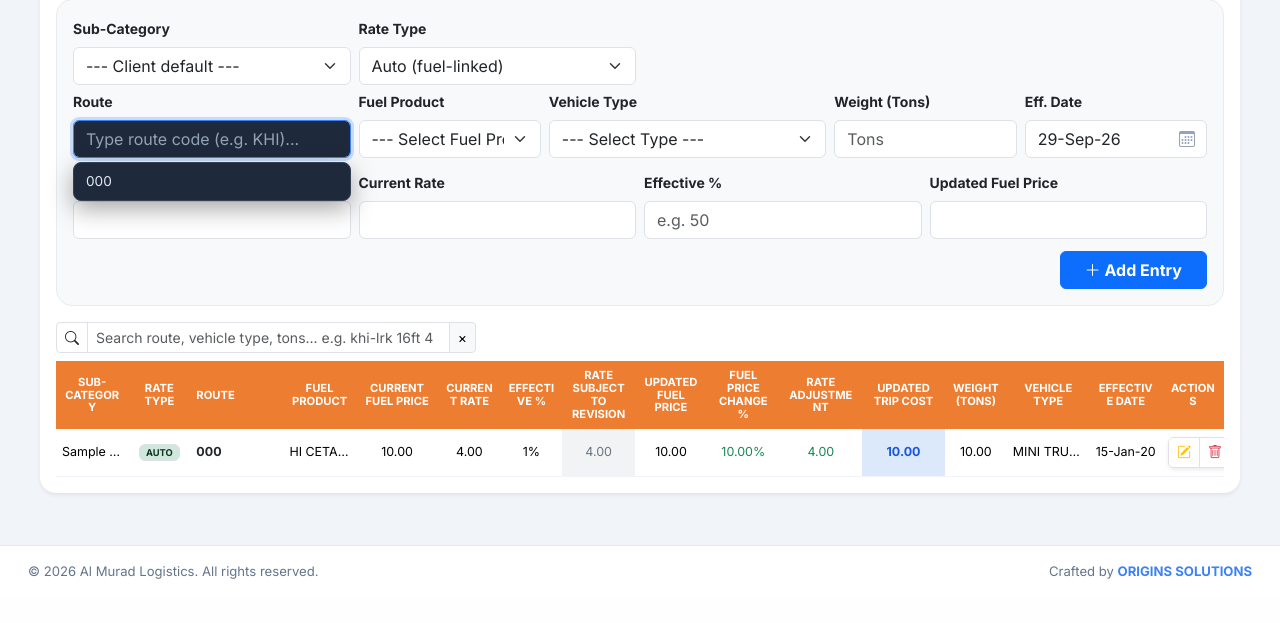
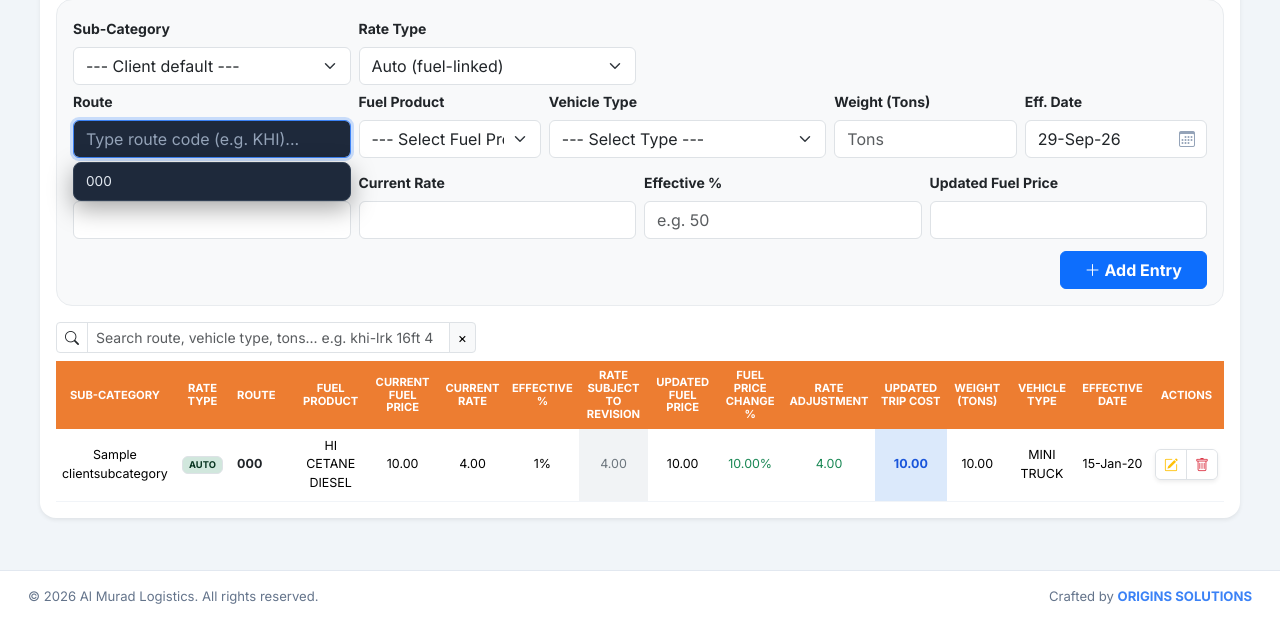
Before and after one commit to sheikhharis-gif/al_murad, a Django app: page /expenses/clients/1/rates/ in a window 1280 px wide. Shown: the part 1014-1637 px from the top of the page. Before the commit the page ends 1593 px from the top, so only its background shows below. Run offline with Django 5.2, Linux system fonts and the light colour scheme; a user stored in the database is signed in; data comes from the database, SQL or seed files in the repository; tables that the repository leaves empty hold one stand-in row (values such as "Sample post").

Commit message:
Client Rates tables: show full sub-category / fuel product names and rates
Cells were forced onto one line and cut with an ellipsis (HUB BISC...,
HI-CETAN..., 20,442....). Columns now size to their content: names wrap,
numbers stay whole, and a wide table scrolls sideways.

Co-Authored-By: Claude Opus 5.5 <noreply@anthropic.com>

```diff
--- a/masters/templates/clients/client_rates.html
+++ b/masters/templates/clients/client_rates.html
@@ -272,7 +272,7 @@
                 </div>
                 <span class="small text-muted rate-search-count"></span>
             </div>
-            <div style="max-height: 400px; overflow-y: auto;">
+            <div style="max-height: 400px; overflow: auto;">
                 <table class="table table-hover align-middle custom-table rate-table mb-0">
                     <colgroup>
                         {% if client.has_sub_categories %}<col style="width:7%"><col style="width:6%">{% endif %}
@@ -441,7 +441,7 @@
                 </div>
                 <span class="small text-muted rate-search-count"></span>
             </div>
-            <div style="max-height: 400px; overflow-y: auto;">
+            <div style="max-height: 400px; overflow: auto;">
                 <table class="table table-hover align-middle custom-table rate-table mb-0">
                     <colgroup>
                         <col style="width:9%">
@@ -796,9 +796,11 @@
     .x-small { font-size: 0.7rem; text-transform: uppercase; font-weight: bold; color: #64748b; }
     .btn-white { background-color: #fff; border: none; }
     .btn-white:hover { background-color: #f8fafc; }
-    .rate-table { table-layout: fixed; width: 100%; font-size: 0.78rem; }
+    /* Columns size to their content: names wrap onto two lines, numbers never break
+       or get cut ("..."); a table wider than the card scrolls sideways. */
+    .rate-table { table-layout: auto; width: 100%; font-size: 0.78rem; }
     .rate-table th { border: none; background-color: #ed7d31; color: #fff; font-weight: 700; font-size: 0.7rem; padding: 8px 6px; white-space: normal; line-height: 1.15; vertical-align: middle; }
-    .rate-table td { padding: 8px 6px; border-bottom: 1px solid #f1f4f8; white-space: nowrap; overflow: hidden; text-overflow: ellipsis; }
+    .rate-table td { padding: 8px 6px; border-bottom: 1px solid #f1f4f8; white-space: normal; word-break: normal; overflow-wrap: normal; }
     .rate-table td.rsr-col { background-color: #f1f3f5; color: #6c757d; }
     .rate-table td.utc-col { background-color: #dbe9fb; color: #1a56db; font-weight: 700; }
 
```
